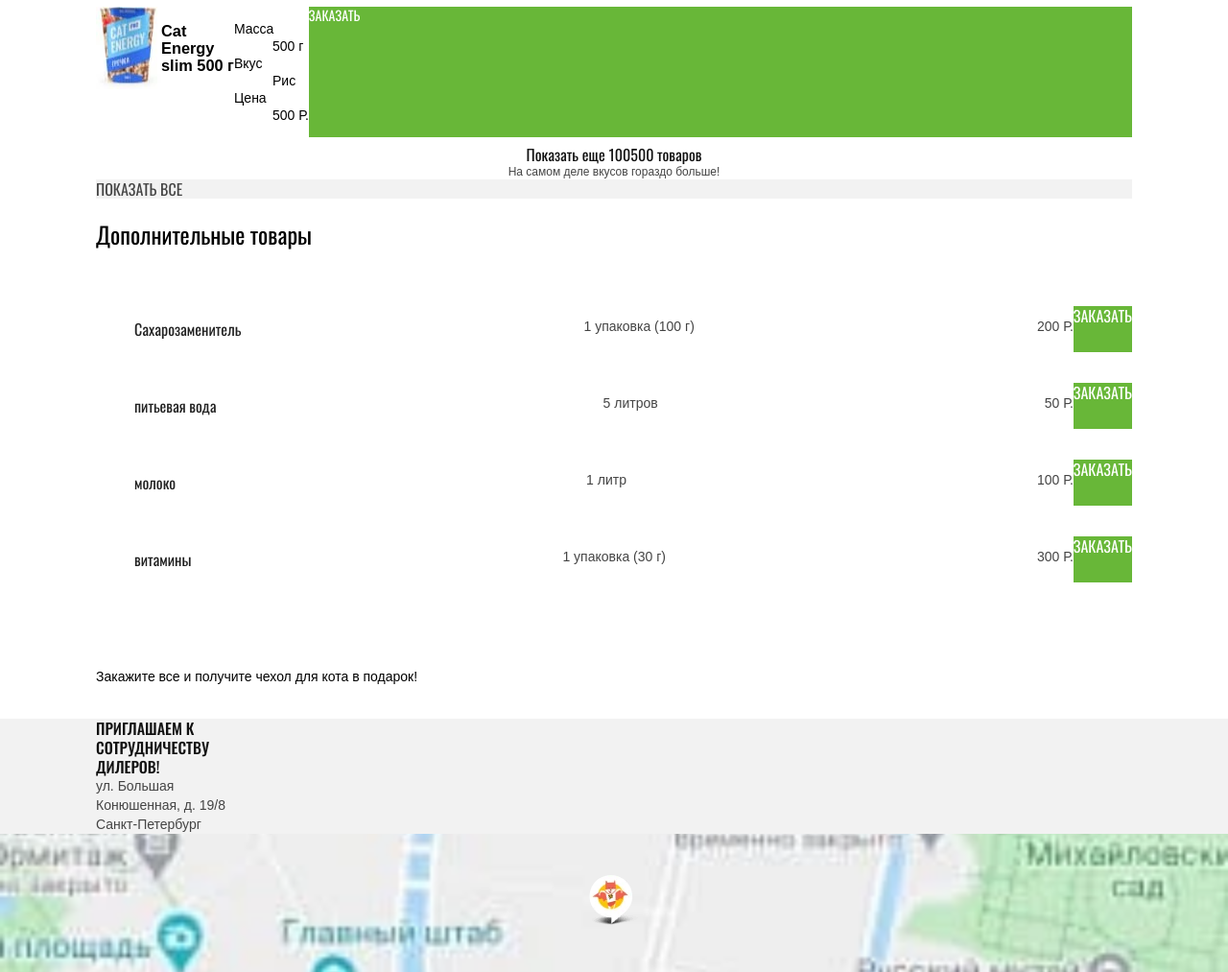
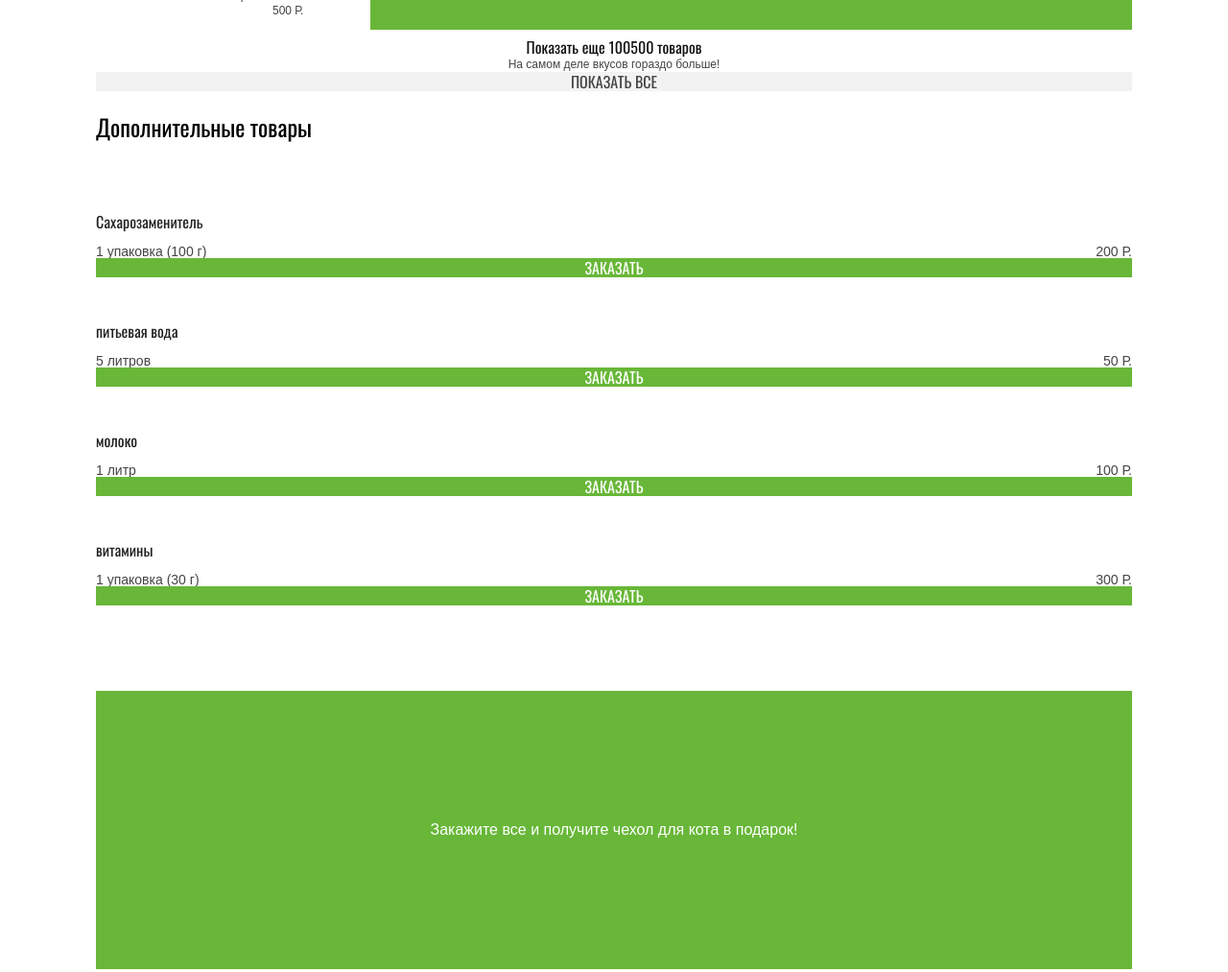
Before and after one commit to petrmileshko/CatEnergy, a website: page source/catalog.html in a window 1280 px wide. Shown: the part 1369-2382 px from the top of the page at 96% size. Drawn offline with Linux system fonts and the light colour scheme; files whose address does not match are found by name.

Commit message:
updated catalog
Базовые стили для мобильной версии страницы каталог обновил

```diff
--- a/source/sass/blocks/button.scss
+++ b/source/sass/blocks/button.scss
@@ -1,7 +1,7 @@
 //
 .button {
   @include buttons_normal;
-
+  text-align: center;
   &--more {
     background-color: #f2f2f2;
   }
--- a/source/sass/blocks/card-goods.scss
+++ b/source/sass/blocks/card-goods.scss
@@ -6,7 +6,7 @@
 
 .card-goods__name {
   flex-grow: 1;
-
+  width: 100;
   @include font_heading($font-regular);
   @include font_size_text(16px, 16px);
   color: $font-color-goods;
@@ -15,15 +15,19 @@
 .card-goods__list {
   flex-grow: 1;
   display: flex;
+  width: 100%;
+  margin: 0;
   justify-content: space-between;
 }
 
 .card-goods__quantity {
+  margin-left: 0;
   @include font_size_text(14px, 14px);
   color: $font-color-footer;
 }
 
 .card-goods__price {
+  margin-left: 0;
   @include font_size_text(14px, 14px);
   color: $font-color-footer;
 }
--- a/source/sass/blocks/goods-additional.scss
+++ b/source/sass/blocks/goods-additional.scss
@@ -8,6 +8,7 @@
 .goods-additional__list {
   display: flex;
   flex-direction: column;
+  padding-left: 0;
   margin-bottom: 35px;
 }
 
@@ -16,6 +17,7 @@
 }
 
 .goods-additional__ordering {
+  width: 100%;
   @include font_heading($font-regular);
   @include font_size_text(16px, 20px);
 }
--- a/source/sass/blocks/product.scss
+++ b/source/sass/blocks/product.scss
@@ -7,6 +7,9 @@
 .product__name {
   order: 2;
   max-width: 76px;
+  @include font_heading($font-regular);
+  @include font_size_text(16px, 20px);
+  color: $font-color-goods;
 }
 
 .product__picture {
@@ -15,7 +18,9 @@
 
 .product__params {
   order: 3;
-  max-width: 142px;
+  min-width: 142px;
+  @include font_size_text(12px, 16px);
+  color: $font-color-footer;
 }
 
 .product__ordering {
--- a/source/sass/blocks/promo.scss
+++ b/source/sass/blocks/promo.scss
@@ -2,6 +2,7 @@
 .promo {
   display: flex;
   flex-direction: column;
+  justify-content: center;
   align-items: center;
   min-height: 290px;
   background-color: $bg-color-secondary;
```
Also changed, not shown: build/css/style.min.css, source/css/style.min.css, 2 other files.
